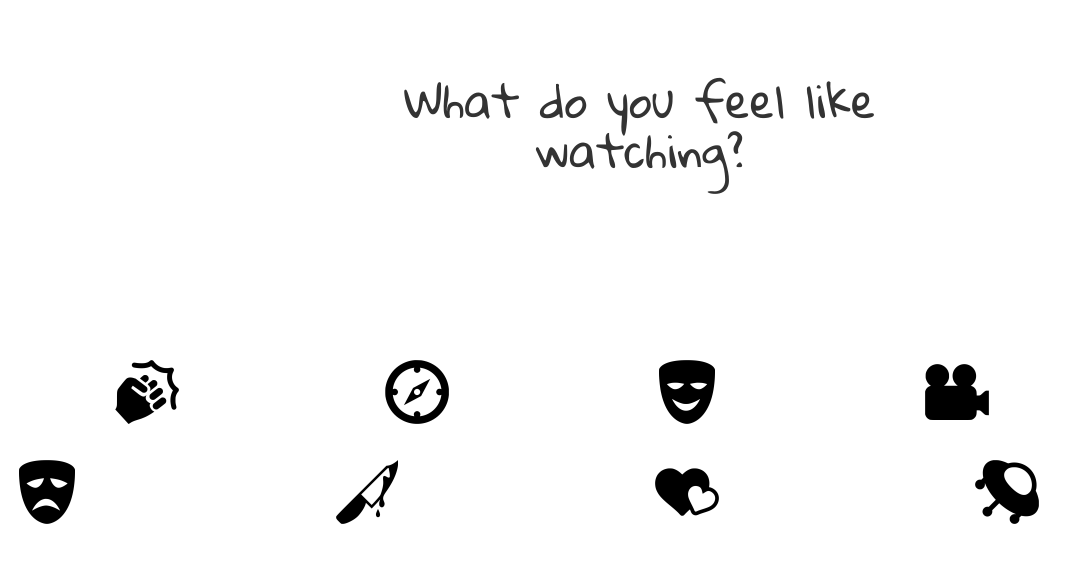
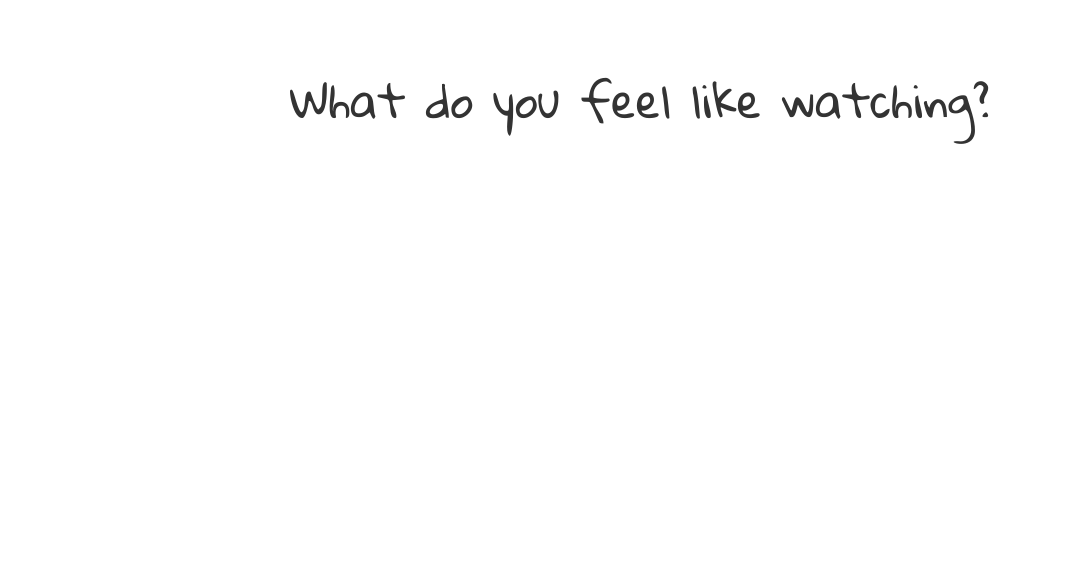
Before and after one commit to lucyvinh/lucyvinh.github.io, a plain HTML site: page projects/MOOVie/moviegenre.html in a window 1280 px wide. Shown: the whole page, without its empty margins (0-1083 px from the left). Drawn offline with nearby package versions, Linux system fonts and the light colour scheme.

Commit message:
Updated movie-genre-html + added containers

```diff
--- a/projects/MOOVie/moviegenre.html
+++ b/projects/MOOVie/moviegenre.html
@@ -18,29 +18,28 @@
 
   <div class="container">
     <div class="row">
-      <div class="col-md-3"></div>
-      <div class="col-md-6">
+      <div class="col-md-12">
         <h2 class="header">What do you feel like watching?</h2>
-        <div class="col-md-3"></div>
       </div>
     </div>
   </div>
 
-<!-- genre content -->
+  <!-- chosen mood: image and name will populate-->
+<div id= "chosen-mood" class="container"></div>
 
-  <div class="row-genre1">
-    <div class="col-md-3"><img src="images/genre-action.png"></div>
-    <div class="col-md-3"><img src="images/genre-adventure.png"></div>
-    <div class="col-md-3"><img src="images/genre-comedy.png"></div>
-    <div class="col-md-3"><img src="images/genre-documentary.png"></div>
-  </div>
 
-  <div class="row-genre2">
-    <div class="col-md-3"><img src="images/genre-drama.png"></div>
-    <div class="col-md-3"><img src="images/genre-horror.png"></div>
-    <div class="col-md-3"><img src="images/genre-romance.png"></div>
-    <div class="col-md-3"><img src="images/genre-scifi.png"></div>
-  </div>
+<!-- first genre button-->
+
+
+
+<!-- second genre button-->
+
+
+
+<!-- changed mood container-->
+
+
+
 
 
       <!--jQuery-->
```
Also changed, not shown: projects/MOOVie/index.html (+7 -0 lines).
